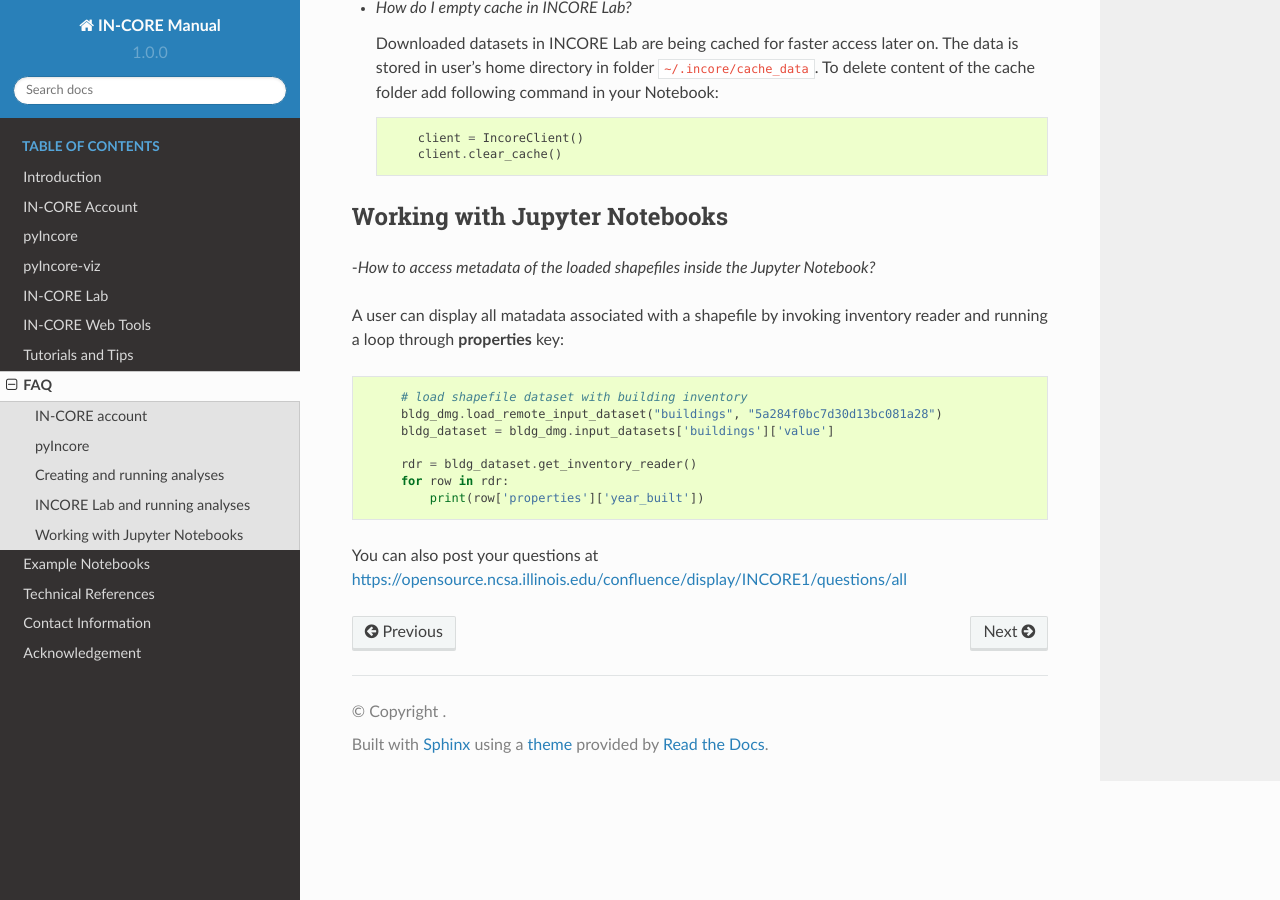
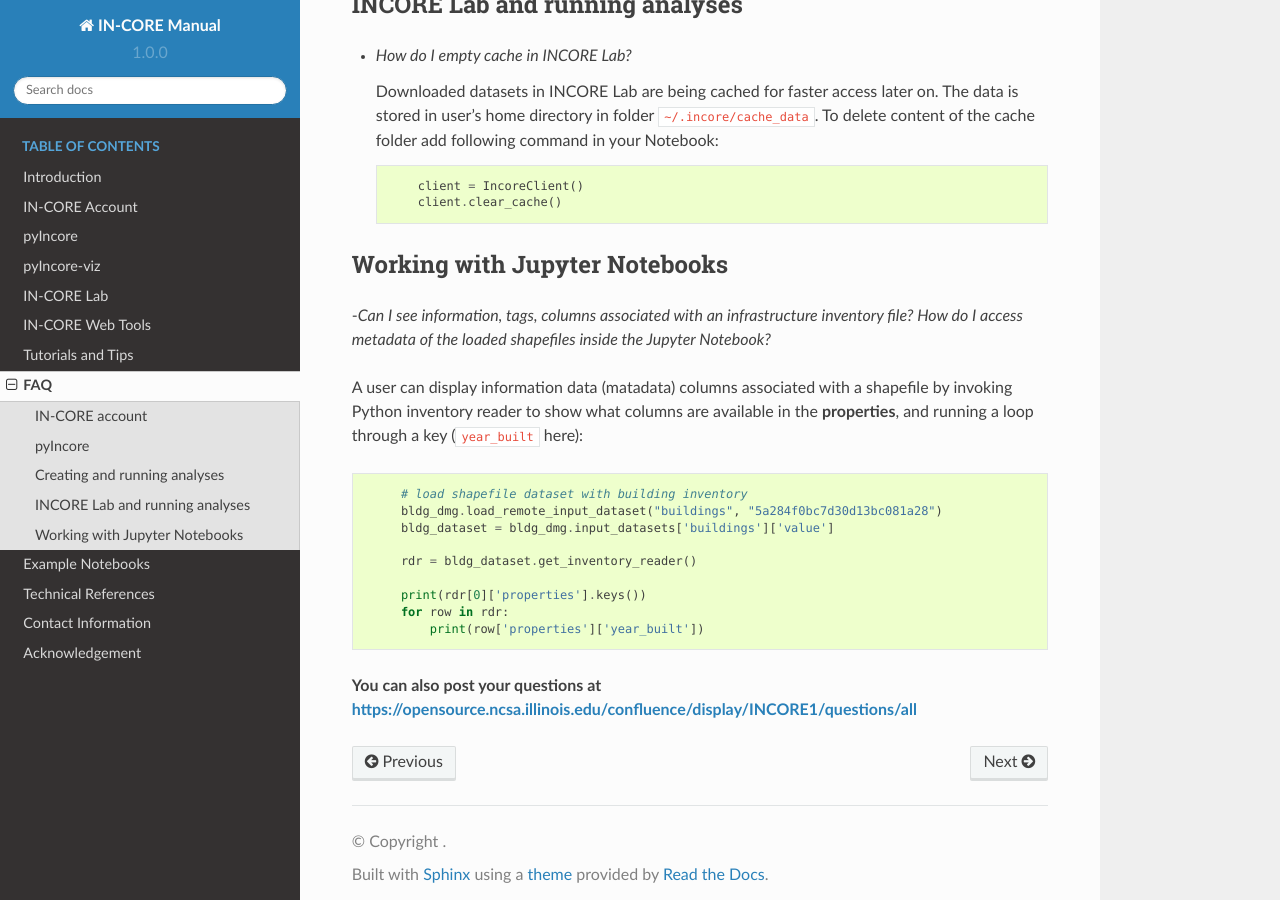
Before and after one commit to IN-CORE/incore-docs, a Sphinx documentation site: the page built from manual/source/faq.md, in a window 1280 px wide and 900 px high, scrolled down 4093 px. Built offline with Sphinx 7.4.7 and the Read the Docs theme 2.0.0, drawn with Linux system fonts in a browser that asks for light colours; pages that are not in the unit, such as notebooks, are missing from menus; some of the changed text lies outside the part shown.

````diff
--- a/manual/source/faq.md
+++ b/manual/source/faq.md
@@ -30,9 +30,11 @@
     distribution that also includes conda and 150+ automatically installed, open source packages and their
     dependencies that have been tested to work well together.
 
+
 - *How do I check what version of Python and Anaconda are installed?*
 
     The versions can be checked by running `python --version` and/or `import sys;sys.executable` in Python console.
+
 
 - *I would like to use pip. I have Python 3 installed but the pip3 command does not work.*
 
@@ -44,11 +46,12 @@
     [The Hitchhiker’s Guide to Python!](https://docs.python-guide.org/#the-hitchhiker-s-guide-to-python),
     OS specific [downloads](https://www.python.org/downloads/).
 
-    **Installing pyIncore**
+####Installing pyIncore
 
 - *How do I check the installed version of pyIncore?*
 
     In your conda virtual environment type `conda list` and the output is a list of all installed Python packages including **pyIncore**.
+
 
 - *How do I update pyIncore?*
 
@@ -58,6 +61,7 @@
       ```
         conda update -c in-core pyincore
       ```
+
 
 - *Should I use virtual environment for running the pyIncore?*
 
@@ -72,12 +76,14 @@
     Jupyter Notebook can't be subsequently installed in Miniconda environment. With Anaconda the Notebook is already
     pre-installed.
 
-    **Running pyIncore**
+
+####Running pyIncore
 
 - *I am getting “Module not Found" when I run pyIncore*
 
     This can be caused by many factors. You need to make sure the module is installed for your versions of Python.
     Run ``conda list`` to obtain the packages installed using conda in the active environment.
+
 
 - *I am trying to run building_dmg.ipynb on my computer but nothing happens.*
 
@@ -86,11 +92,13 @@
     in the last cell with the `bldg_dmg.run_analysis()` command. When successful a Comma delimited
     file (csv) appears in the Notebook and in the Jupyter tree under Files tab.
 
+
 - *Can I run files locally?*
 
     Yes. Users can run datasets stored on their local computers. It is, however not possible to use certain resources  such as fragility locally.
     These have to be uploaded to the IN-CORE services. For details see [Tutorials](https://incore.ncsa.illinois.edu/tutorials)
     section of this documentation.
+
 
 - *I cannot install/update Jypyter Notebook. I encountered a* **EnvironmentNotWritableError** *while installing Jypyter Notebook.*
 
@@ -98,10 +106,12 @@
     Jupyter Notebook is not part of Miniconda and it has to be installed separately. The Environment error reflects lack of installation
     privileges causes. Remove Miniconda and install **Anaconda** instead. The latter comes with pre-installed Jupyter Notebook.
 
+
 - *I do not have full administrative privileges to my School/Company issued computer. The pyIncore or Jupyter Notebook does not work.*
 
     Check what version of Python (3.5+) and Miniconda/Anaconda are installed. Try to install Anaconda rather than Miniconda.
     If none of the above helps contact your System administrator and Contact us at <incore-dev@lists.illinois.edu>.
+
 
 - *How do I empty pyIncore's local cache?*
 
@@ -113,6 +123,7 @@
     There are few ways ([link1](https://nektony.com/how-to/show-hidden-files-on-mac)
     and [link2](https://macpaw.com/how-to/show-hidden-files-on-mac)) to view hidden files on your Mac.
 
+
 ### Creating and running analyses
 
 - *What is a mapping and how do I create one?*
@@ -121,11 +132,13 @@
     elements of a second set of Fragility curves. For details see [Tutorials](https://incore.ncsa.illinois.edu/tutorials)
     section of this documentation.
 
+
 - *Is mapping related to a map?*
 
     We use noun mapping for *operation that associates each element of a given set with one or more elements
     of a second set*. In *IN-CORE* and *pyIncore* specifically, for example a Building inventory (given set)
     is mapped to a (second) set of Fragility curves.
+
 
 - *What is dataset_id and how do I create it?*
 
@@ -157,6 +173,7 @@
     `folium`, `matplotlib`, `plotly` will be removed from future version of **pyIncore** core and they will
     be moved to **pyIncore viz**.
 
+
 - *What is the best Image processing library for Python.*
 
     The most common Image manipulation and processing packages are [Pillow](https://pillow.readthedocs.io/en/stable/)
@@ -166,17 +183,20 @@
     of *pyIncore* and which provides a various image processing functions that can be operated with arrays
     of any dimensionality.
 
+
 - *My tornado analysis is returning 0 for each inventory. When I put them together in QGIS, I can see that
    the inventories fall within the tornado’s path.*
 
     The dataset is probably using different projection than WGS84. QGIS converts the projections behind the scene
     putting the inventory and tornado paths in the same place.
 
+
 - *Warning: Boto3 is not present.*
 
     Boto3 is a package for connectivity with Amazon AWS. **pyIncore** does not use it however the warning comes
     from the package build. We beleive that certain combination of conda channels causes the warning to appear.
     A user can ignore the warning or additionally install **boto3**.
+
 
 ### INCORE Lab and running analyses
 
@@ -189,22 +209,25 @@
         client.clear_cache()
     ```
 
+
 ### Working with Jupyter Notebooks
 
--*How to access metadata of the loaded shapefiles inside the Jupyter Notebook?*
+-*Can I see information, tags, columns associated with an infrastructure inventory file? How do I access metadata of the loaded shapefiles inside the Jupyter Notebook?*
 
-   A user can display all matadata associated with a shapefile by invoking inventory reader and running a loop
-   through **properties** key:
+   A user can display information data (matadata) columns associated with a shapefile by invoking Python inventory reader
+   to show what columns are available in the **properties**, and running a loop through a key (`year_built` here):
    ```
         # load shapefile dataset with building inventory
         bldg_dmg.load_remote_input_dataset("buildings", "5a284f0bc7d30d13bc081a28")
         bldg_dataset = bldg_dmg.input_datasets['buildings']['value']
 
         rdr = bldg_dataset.get_inventory_reader()
+
+        print(rdr[0]['properties'].keys())
         for row in rdr:
             print(row['properties']['year_built'])
    ```
 
 
-
-You can also post your questions at [https://opensource.ncsa.illinois.edu/confluence/display/INCORE1/questions/all](https://opensource.ncsa.illinois.edu/confluence/display/INCORE1/questions/all)
+**You can also post your questions
+at [https://opensource.ncsa.illinois.edu/confluence/display/INCORE1/questions/all](https://opensource.ncsa.illinois.edu/confluence/display/INCORE1/questions/all)**
````
Also changed, not shown: other parts of manual/source/faq.md (+4 -1 lines).
